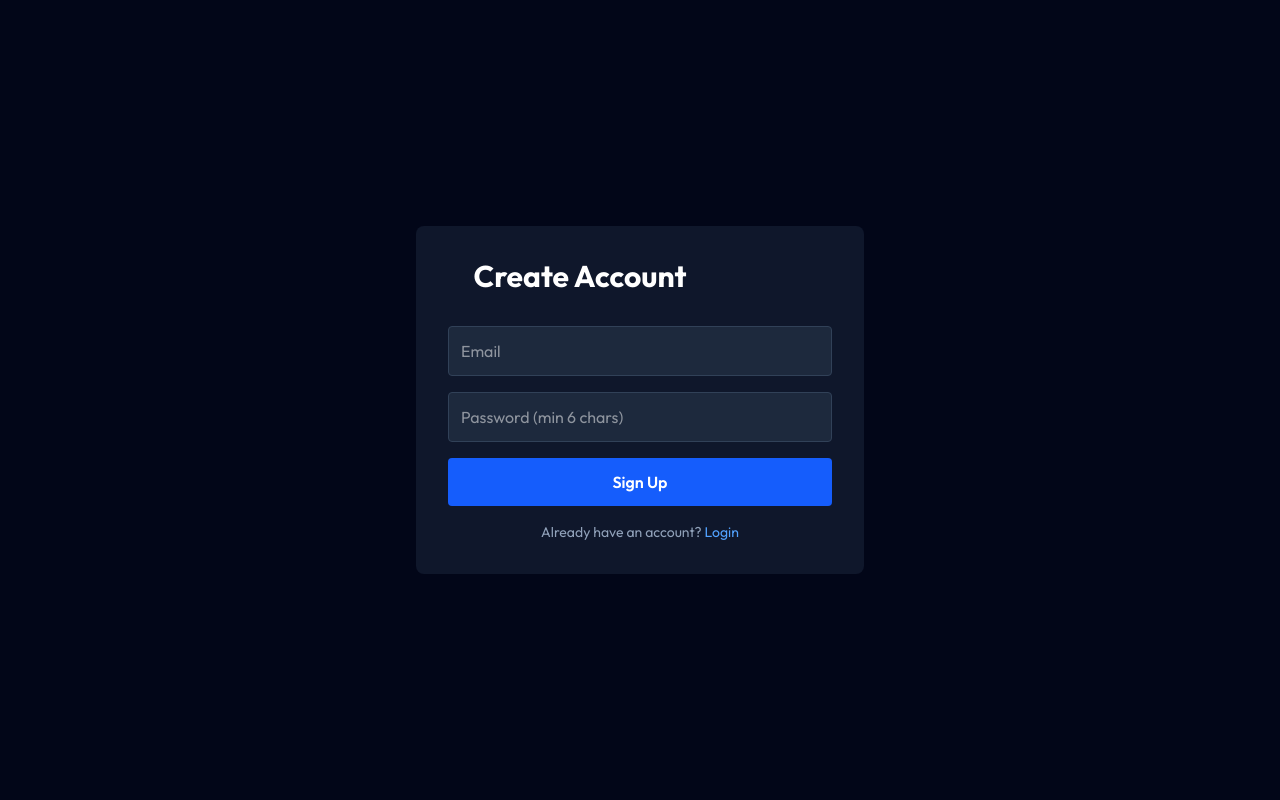
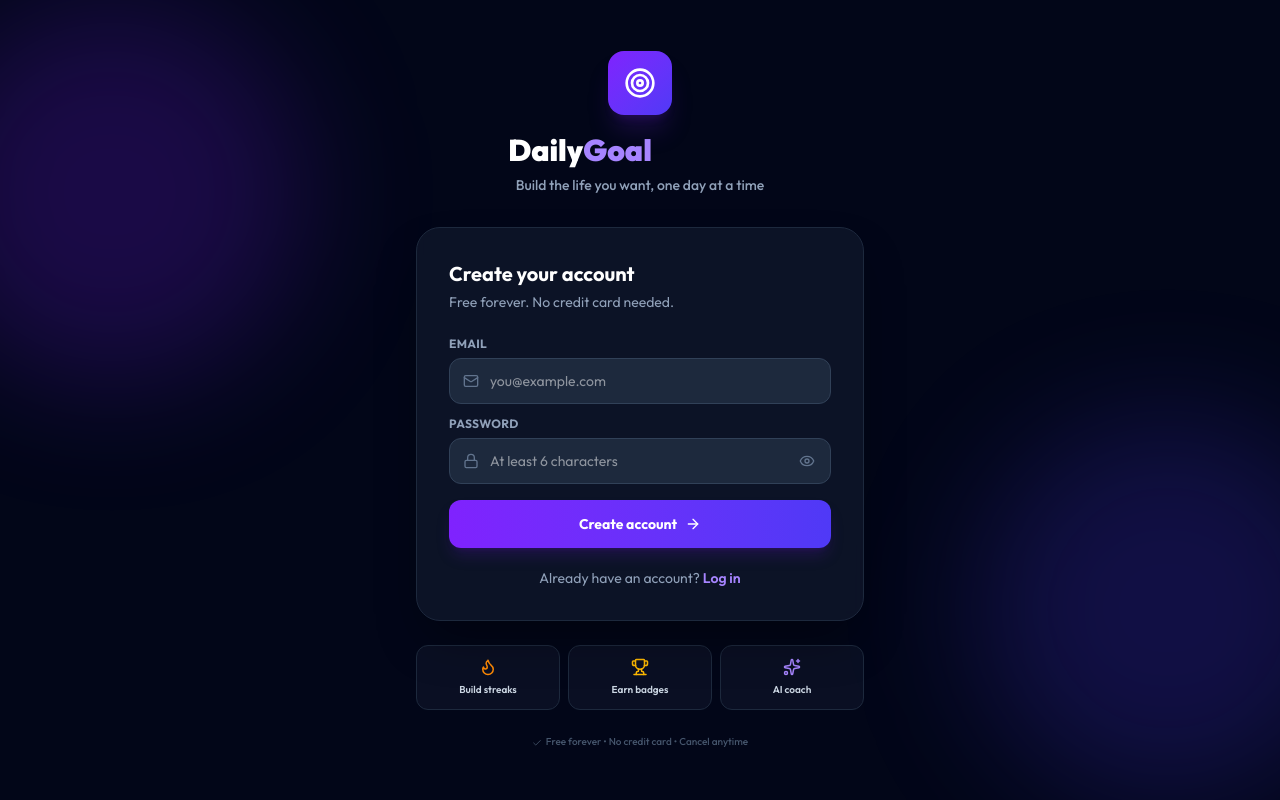
Before and after one commit to prashant14391443-ship-it/daily-goal, a Next.js app: page /signup in a window 1280 px wide. Built offline with nearby package versions, Linux system fonts and the light colour scheme; no server answers.

Commit message:
signup: premium onboarding redesign

```diff
--- a/app/signup/page.tsx
+++ b/app/signup/page.tsx
@@ -4,10 +4,12 @@ import { useState } from "react";
 import { supabase } from "@/lib/supabase";
 import Link from "next/link";
 import { useRouter } from "next/navigation";
+import { Target, Mail, Lock, Eye, EyeOff, Sparkles, Flame, Trophy, ArrowRight, Check } from "lucide-react";
 
 export default function Signup() {
   const [email, setEmail] = useState("");
   const [password, setPassword] = useState("");
+  const [showPass, setShowPass] = useState(false);
   const [loading, setLoading] = useState(false);
   const [error, setError] = useState("");
   const router = useRouter();
@@ -17,32 +19,164 @@ export default function Signup() {
     setLoading(true);
     setError("");
 
+    if (password.length < 6) {
+      setError("Password must be at least 6 characters");
+      setLoading(false);
+      return;
+    }
+
     const { data, error } = await supabase.auth.signUp({ email, password });
 
     if (error) {
       setError(error.message);
     } else {
-      // Since email confirmation is disabled, user is logged in automatically.
-      // Redirect them straight to your dashboard or home page:
       router.push("/");
     }
     setLoading(false);
   };
 
+  // Password strength
+  const strength = password.length === 0 ? 0 : password.length < 6 ? 1 : password.length < 10 ? 2 : 3;
+  const strengthLabel = ["", "Weak", "Good", "Strong"][strength];
+  const strengthColor = ["bg-slate-700", "bg-red-500", "bg-amber-500", "bg-emerald-500"][strength];
+
   return (
-    <main className="min-h-screen bg-slate-950 text-white flex items-center justify-center p-4 md:p-8">
-      <form onSubmit={handleSignup} className="bg-slate-900 p-4 md:p-8 rounded-lg w-full max-w-md flex flex-col gap-4">
-        <h1 className="text-3xl font-bold text-center mb-4">Create Account</h1>
-        {error && <p className="text-red-500 text-sm">{error}</p>}
-        <input type="email" placeholder="Email" value={email} onChange={(e) => setEmail(e.target.value)} required className="p-3 rounded bg-slate-800 border border-slate-700 focus:outline-none focus:border-blue-500" />
-        <input type="password" placeholder="Password (min 6 chars)" value={password} onChange={(e) => setPassword(e.target.value)} required className="p-3 rounded bg-slate-800 border border-slate-700 focus:outline-none focus:border-blue-500" />
-        <button type="submit" disabled={loading} className="p-3 rounded bg-blue-600 font-semibold hover:bg-blue-500 disabled:opacity-50">
-          {loading ? "Creating..." : "Sign Up"}
-        </button>
-        <p className="text-center text-sm text-slate-400">
-          Already have an account? <Link href="/login" className="text-blue-400 hover:underline">Login</Link>
+    <main className="min-h-screen bg-slate-950 text-white flex items-center justify-center p-4 md:p-8 relative overflow-hidden">
+      {/* Ambient gradient blobs */}
+      <div className="absolute top-0 -left-20 w-96 h-96 bg-violet-600/20 rounded-full blur-3xl pointer-events-none" />
+      <div className="absolute bottom-0 -right-20 w-96 h-96 bg-indigo-600/20 rounded-full blur-3xl pointer-events-none" />
+
+      <div className="w-full max-w-md relative">
+        {/* Brand header */}
+        <div className="text-center mb-8">
+          <div className="w-16 h-16 mx-auto mb-4 rounded-2xl bg-gradient-to-br from-violet-600 to-indigo-600 flex items-center justify-center shadow-xl shadow-violet-900/30">
+            <Target size={32} className="text-white" />
+          </div>
+          <h1 className="text-2xl font-black text-white mb-1">
+            Daily<span className="text-violet-400">Goal</span>
+          </h1>
+          <p className="text-sm text-slate-400 font-medium">Build the life you want, one day at a time</p>
+        </div>
+
+        {/* Form card */}
+        <form
+          onSubmit={handleSignup}
+          className="bg-slate-900/80 backdrop-blur border border-slate-800 rounded-3xl p-6 md:p-8 shadow-2xl shadow-black/40"
+        >
+          <div className="mb-6">
+            <h2 className="text-xl font-bold text-white mb-1">Create your account</h2>
+            <p className="text-sm text-slate-400">Free forever. No credit card needed.</p>
+          </div>
+
+          {error && (
+            <div className="bg-red-500/10 border border-red-500/30 rounded-xl p-3 mb-4 flex items-start gap-2">
+              <span className="text-red-400 text-xs font-bold mt-0.5">!</span>
+              <p className="text-red-300 text-sm font-medium flex-1">{error}</p>
+            </div>
+          )}
+
+          {/* Email */}
+          <div className="mb-3">
+            <label className="block text-xs font-bold text-slate-400 mb-1.5 uppercase tracking-wide">Email</label>
+            <div className="relative">
+              <Mail size={16} className="absolute left-3.5 top-1/2 -translate-y-1/2 text-slate-500" />
+              <input
+                type="email"
+                placeholder="you@example.com"
+                value={email}
+                onChange={(e) => setEmail(e.target.value)}
+                required
+                autoComplete="email"
+                className="w-full pl-10 pr-4 py-3 rounded-xl bg-slate-800 border border-slate-700 text-sm focus:outline-none focus:border-violet-500 focus:ring-1 focus:ring-violet-500 transition-all"
+              />
+            </div>
+          </div>
+
+          {/* Password */}
+          <div className="mb-4">
+            <label className="block text-xs font-bold text-slate-400 mb-1.5 uppercase tracking-wide">Password</label>
+            <div className="relative">
+              <Lock size={16} className="absolute left-3.5 top-1/2 -translate-y-1/2 text-slate-500" />
+              <input
+                type={showPass ? "text" : "password"}
+                placeholder="At least 6 characters"
+                value={password}
+                onChange={(e) => setPassword(e.target.value)}
+                required
+                autoComplete="new-password"
+                className="w-full pl-10 pr-12 py-3 rounded-xl bg-slate-800 border border-slate-700 text-sm focus:outline-none focus:border-violet-500 focus:ring-1 focus:ring-violet-500 transition-all"
+              />
+              <button
+                type="button"
+                onClick={() => setShowPass(!showPass)}
+                className="absolute right-3 top-1/2 -translate-y-1/2 text-slate-500 hover:text-slate-300 transition-colors p-1"
+                tabIndex={-1}
+              >
+                {showPass ? <EyeOff size={16} /> : <Eye size={16} />}
+              </button>
+            </div>
+            {password.length > 0 && (
+              <div className="mt-2">
+                <div className="flex gap-1 mb-1">
+                  <div className={`h-1 flex-1 rounded-full ${strength >= 1 ? strengthColor : "bg-slate-700"}`} />
+                  <div className={`h-1 flex-1 rounded-full ${strength >= 2 ? strengthColor : "bg-slate-700"}`} />
+                  <div className={`h-1 flex-1 rounded-full ${strength >= 3 ? strengthColor : "bg-slate-700"}`} />
+                </div>
+                <p className="text-[10px] text-slate-500 font-semibold">{strengthLabel}</p>
+              </div>
+            )}
+          </div>
+
+          {/* Submit */}
+          <button
+            type="submit"
+            disabled={loading}
+            className="w-full py-3.5 rounded-xl bg-gradient-to-r from-violet-600 to-indigo-600 hover:from-violet-500 hover:to-indigo-500 font-bold text-sm transition-all disabled:opacity-50 disabled:cursor-not-allowed flex items-center justify-center gap-2 shadow-lg shadow-violet-900/30"
+          >
+            {loading ? (
+              <>
+                <span className="w-4 h-4 border-2 border-white/30 border-t-white rounded-full animate-spin" />
+                Creating your account...
+              </>
+            ) : (
+              <>
+                Create account
+                <ArrowRight size={16} />
+              </>
+            )}
+          </button>
+
+          {/* Login link */}
+          <p className="text-center text-sm text-slate-400 mt-5">
+            Already have an account?{" "}
+            <Link href="/login" className="text-violet-400 hover:text-violet-300 font-semibold transition-colors">
+              Log in
+            </Link>
+          </p>
+        </form>
+
+        {/* Value props */}
+        <div className="mt-6 grid grid-cols-3 gap-2">
+          <div className="bg-slate-900/60 border border-slate-800 rounded-xl p-3 text-center">
+            <Flame size={18} className="mx-auto mb-1.5 text-orange-400" />
+            <p className="text-[10px] font-semibold text-slate-300">Build streaks</p>
+          </div>
+          <div className="bg-slate-900/60 border border-slate-800 rounded-xl p-3 text-center">
+            <Trophy size={18} className="mx-auto mb-1.5 text-amber-400" />
+            <p className="text-[10px] font-semibold text-slate-300">Earn badges</p>
+          </div>
+          <div className="bg-slate-900/60 border border-slate-800 rounded-xl p-3 text-center">
+            <Sparkles size={18} className="mx-auto mb-1.5 text-violet-400" />
+            <p className="text-[10px] font-semibold text-slate-300">AI coach</p>
+          </div>
+        </div>
+
+        {/* Trust */}
+        <p className="text-center text-[10px] text-slate-600 mt-6 font-medium">
+          <Check size={10} className="inline mr-1" />
+          Free forever • No credit card • Cancel anytime
         </p>
-      </form>
+      </div>
     </main>
   );
 }
```
